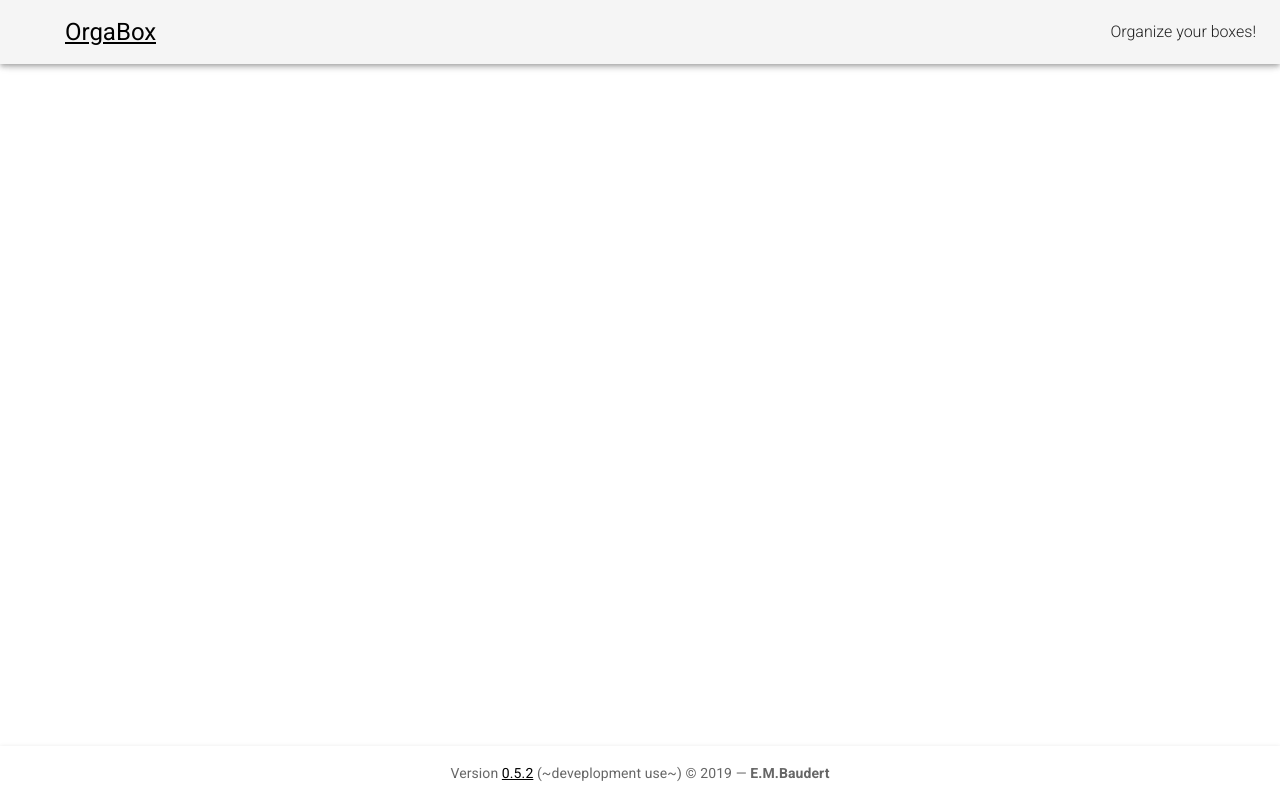
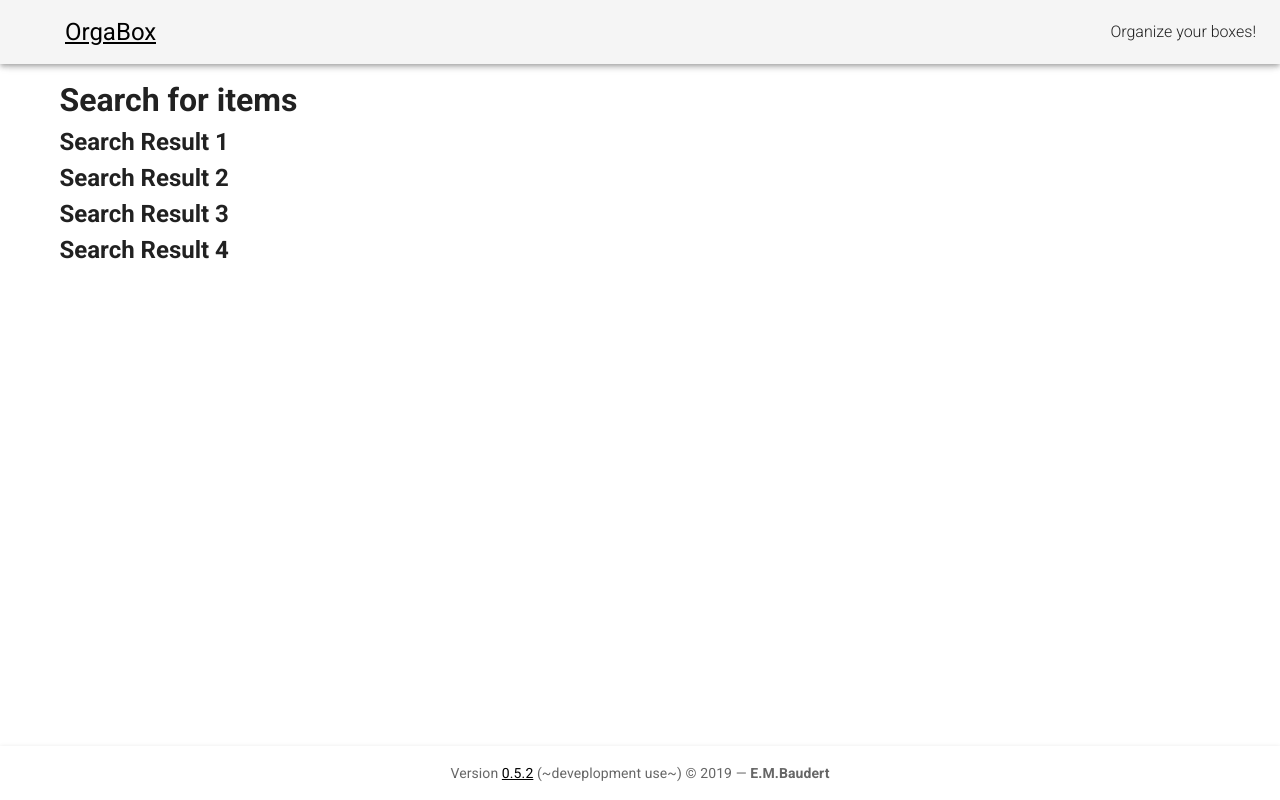
Before and after one commit to MagicM-96/OrgaBox, a Vue app: page /#/search in a window 1280 px wide. Built offline with nearby package versions, Linux system fonts and the light colour scheme.

Commit message:
Begin with search implementation

```diff
--- /dev/null
+++ b/src/components/searchResult.vue
@@ -0,0 +1,9 @@
+<template>
+  <h2>Search Result {{number}}</h2>
+</template>
+
+<script>
+export default {
+  props: ['number']
+}
+</script>
--- a/src/main.js
+++ b/src/main.js
@@ -6,6 +6,7 @@ import './registerServiceWorker'
 import vuetify from './plugins/vuetify'
 import box from './components/box.vue'
 import item from './components/item.vue'
+import searchResult from './components/searchResult.vue'
 
 Vue.config.productionTip = false
 
@@ -25,6 +26,7 @@ store.subscribe((mutation, state) => {
 
 Vue.component('box', box)
 Vue.component('item', item)
+Vue.component('searchResult', searchResult)
 
 new Vue({
   router,
--- a/src/router.js
+++ b/src/router.js
@@ -2,6 +2,7 @@ import Vue from 'vue'
 import Router from 'vue-router'
 import Home from './views/Home.vue'
 import Box from './views/Box.vue'
+import Search from './views/Search.vue'
 
 Vue.use(Router)
 
@@ -18,6 +19,11 @@ export default new Router({
       component: Box
     },
     {
+      path: '/search',
+      name: 'search',
+      component: Search
+    },
+    {
       path: '/about',
       name: 'about',
       // route level code-splitting
--- /dev/null
+++ b/src/views/Search.vue
@@ -0,0 +1,22 @@
+<template>
+  <div>
+    <h1>Search for items</h1>
+    <searchResult v-for="result in results" v-bind:key="result.id" :number="result.id"></searchResult>
+  </div>
+</template>
+
+<script>
+export default {
+  computed: {
+    results () {
+      let results = [
+        { id: 1 },
+        { id: 2 },
+        { id: 3 },
+        { id: 4 }
+      ]
+      return results
+    }
+  }
+}
+</script>
```
